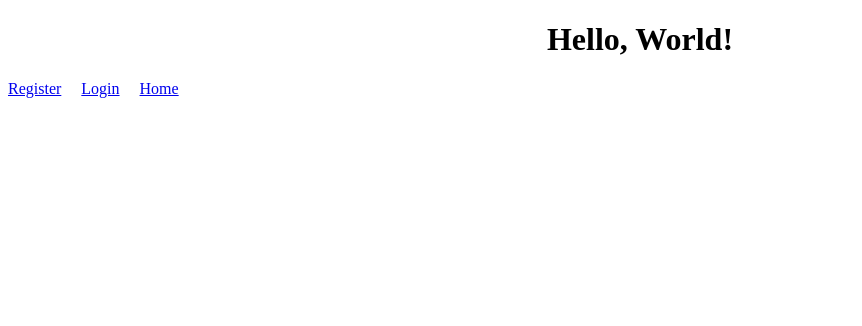
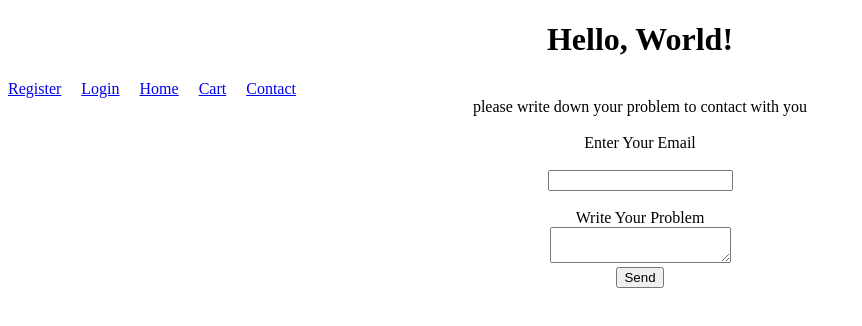
Before and after one commit to C9-yasmenalmajdoubah/MERAKI_Academy_Project_4, a React (Create React App) app in the folder frontend/: page /contact in a window 1280 px wide. Shown: the top 326 px of the page, without its empty margins (0-862 px from the left). Built offline with nearby package versions, Linux system fonts and the light colour scheme.

Commit message:
contaact us

```diff
--- a/frontend/src/App.js
+++ b/frontend/src/App.js
@@ -5,6 +5,8 @@ import Login from "./components/Login";
 import Register from "./components/Register";
 import Home from "./components/Home";
 import Nav from "./components/Nav";
+import Cart from "./components/Cart";
+import Contact from "./components/Contact";
 export const userContext = createContext();
 
 function App() {
@@ -19,6 +21,8 @@ function App() {
           <Route path="/users/register" element={<Register />} />
           <Route path="/users/login" element={<Login />} />
           <Route path="/home" element={<Home />} />
+          <Route path="/cart" element={<Cart />} />
+          <Route path="/contact" element={<Contact />} />
 
         </Routes>
     </div>
--- /dev/null
+++ b/frontend/src/components/Contact/index.js
@@ -0,0 +1,27 @@
+import React from 'react'
+
+const Contact = () => {
+  return (
+    <>
+  <div>please write down your problem to contact with you</div>
+  <br></br>
+  <label>Enter Your Email </label>
+  <br></br>
+  <br></br>
+
+  <input type='email'></input>
+  <br></br>
+  <br></br>
+
+  <label>Write Your Problem</label>
+  <br></br>
+  <textarea></textarea>
+  <br></br>
+  <button>Send</button>
+
+    </>
+
+  )
+}
+
+export default Contact
--- a/frontend/src/components/Nav/index.js
+++ b/frontend/src/components/Nav/index.js
@@ -7,6 +7,10 @@ const Nav = () => {
 
         <Link to="/users/login">Login</Link>
         <Link to="/home">Home</Link>
+        <Link to="/cart">Cart</Link>
+        <Link to="/contact">Contact</Link>
+
+
     </div>
   )
 };
```
